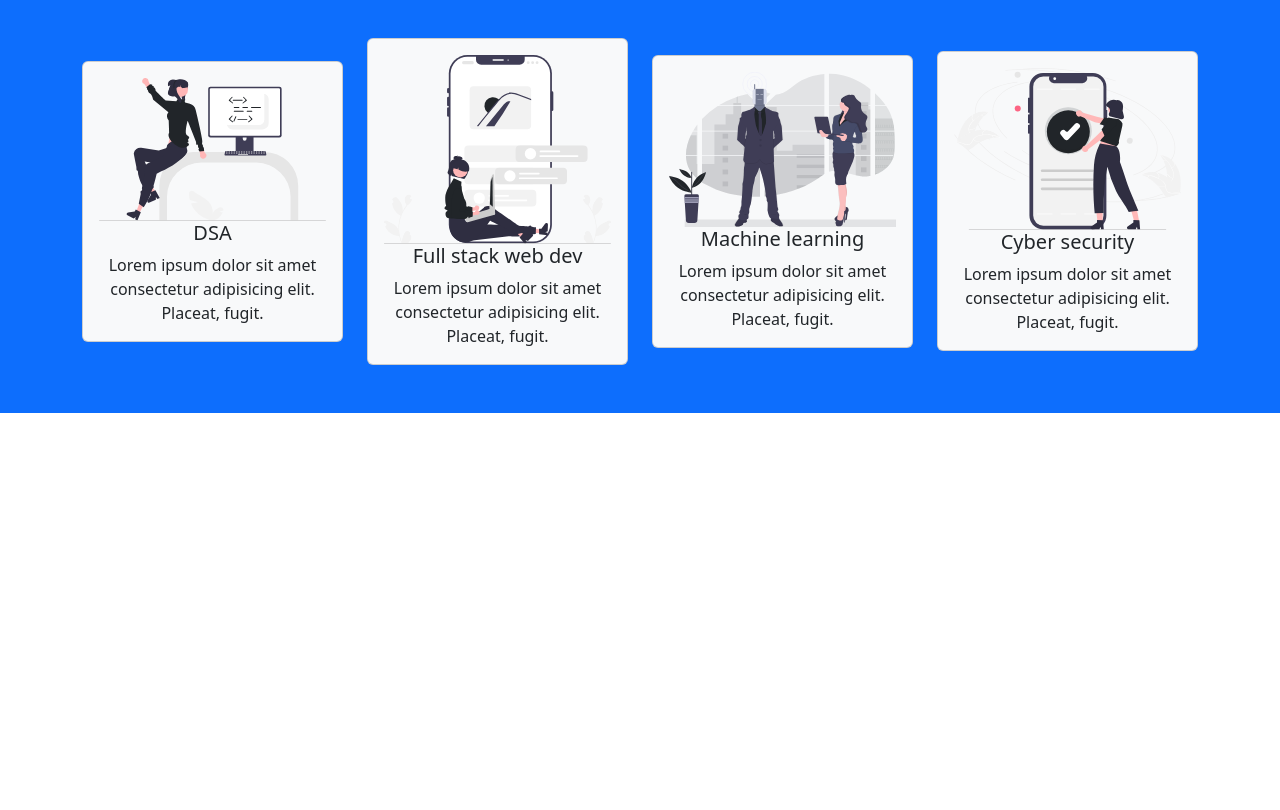
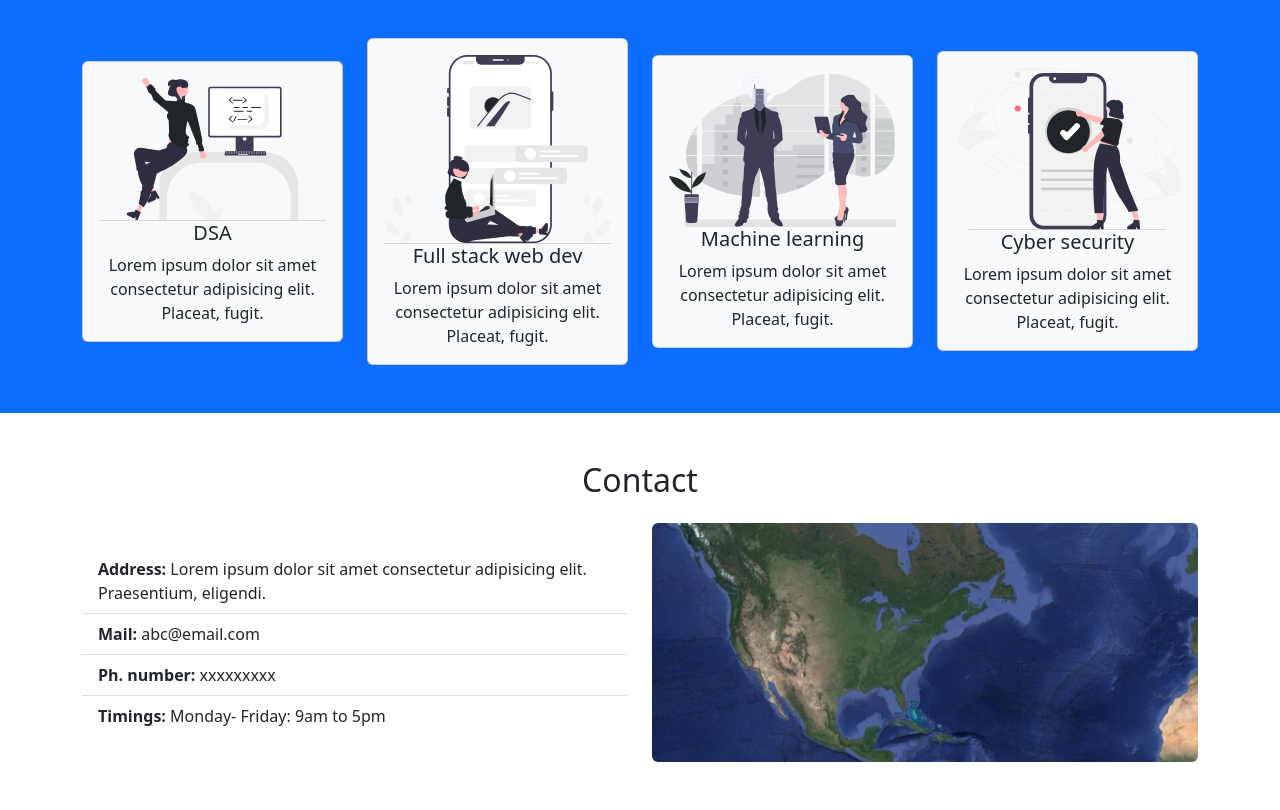
Before and after one commit to raoprer/bootstrap, a plain HTML site: page index.html in a window 1280 px wide. Shown: the part 2317-3127 px from the top of the page. Before the commit the page ends 2730 px from the top, so only its background shows below. Drawn offline with nearby package versions, Linux system fonts and the light colour scheme.

Commit message:
CTA done

```diff
--- a/index.html
+++ b/index.html
@@ -224,6 +224,34 @@
         </div>
     </section>
 
+    <!-- CTA -->
+    <section id="cta" class="p-5">
+        <div class="container">
+            <h2 class="mb-4 text-center">Contact</h2>
+            <div class="row align-items-center justify-content-between">
+                <div class="col-md">
+                    <ul class="list-group list-group-flush">
+                        <li class="list-group-item">
+                            <span class="fw-bold">Address: </span>Lorem ipsum dolor sit amet consectetur adipisicing elit. Praesentium, eligendi.
+                        </li>
+                        <li class="list-group-item">
+                            <span class="fw-bold">Mail: </span>abc@email.com
+                        </li>
+                        <li class="list-group-item">
+                            <span class="fw-bold">Ph. number: </span>xxxxxxxxx
+                        </li>
+                        <li class="list-group-item">
+                            <span class="fw-bold">Timings: </span>Monday- Friday: 9am to 5pm
+                        </li>
+                    </ul>
+                </div>
+                <div class="col-md">
+                    <img src="images/map.png" alt="" class="img-fluid rounded">
+                </div>
+            </div>
+        </div>
+    </section>
+
     <script src="https://cdn.jsdelivr.net/npm/bootstrap@5.3.0-alpha1/dist/js/bootstrap.bundle.min.js" integrity="sha384-w76AqPfDkMBDXo30jS1Sgez6pr3x5MlQ1ZAGC+nuZB+EYdgRZgiwxhTBTkF7CXvN" crossorigin="anonymous"></script>
   </body>
 </html>
```
Also changed, not shown: images/map.png (added).
